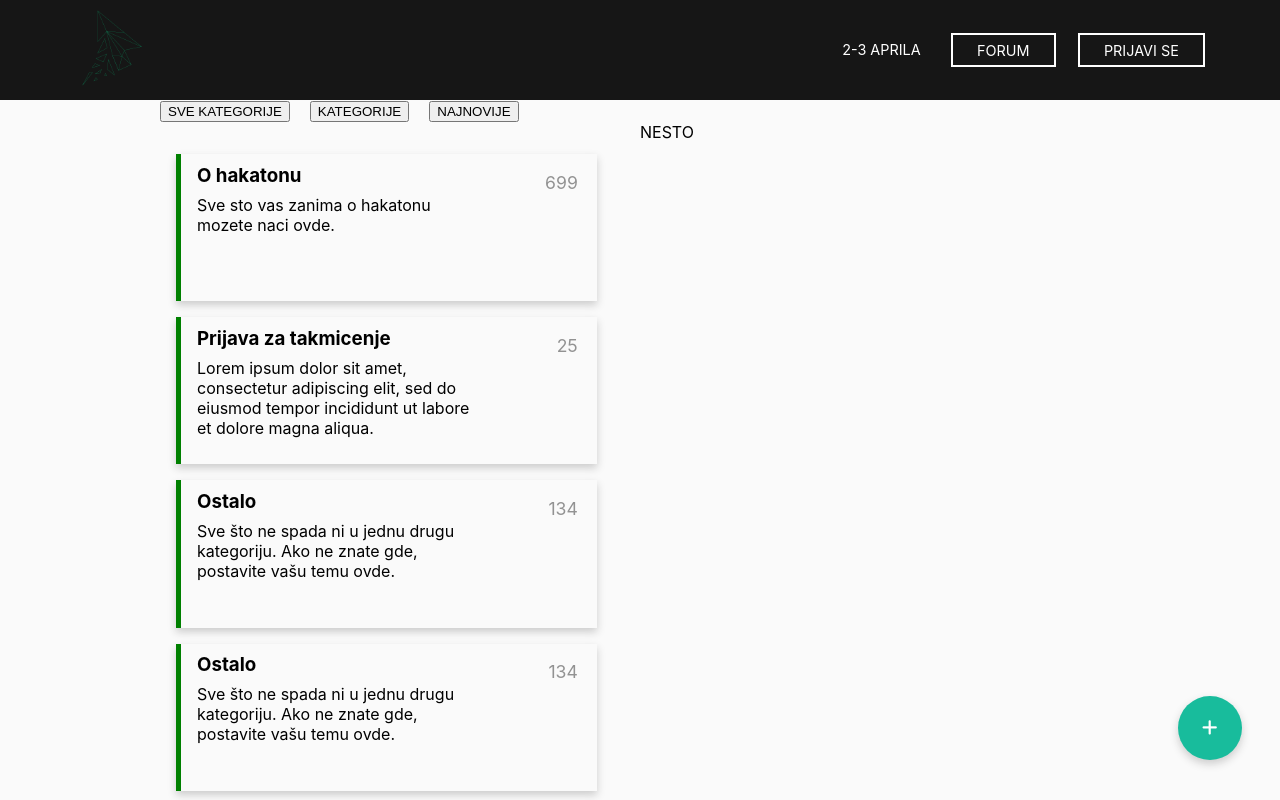
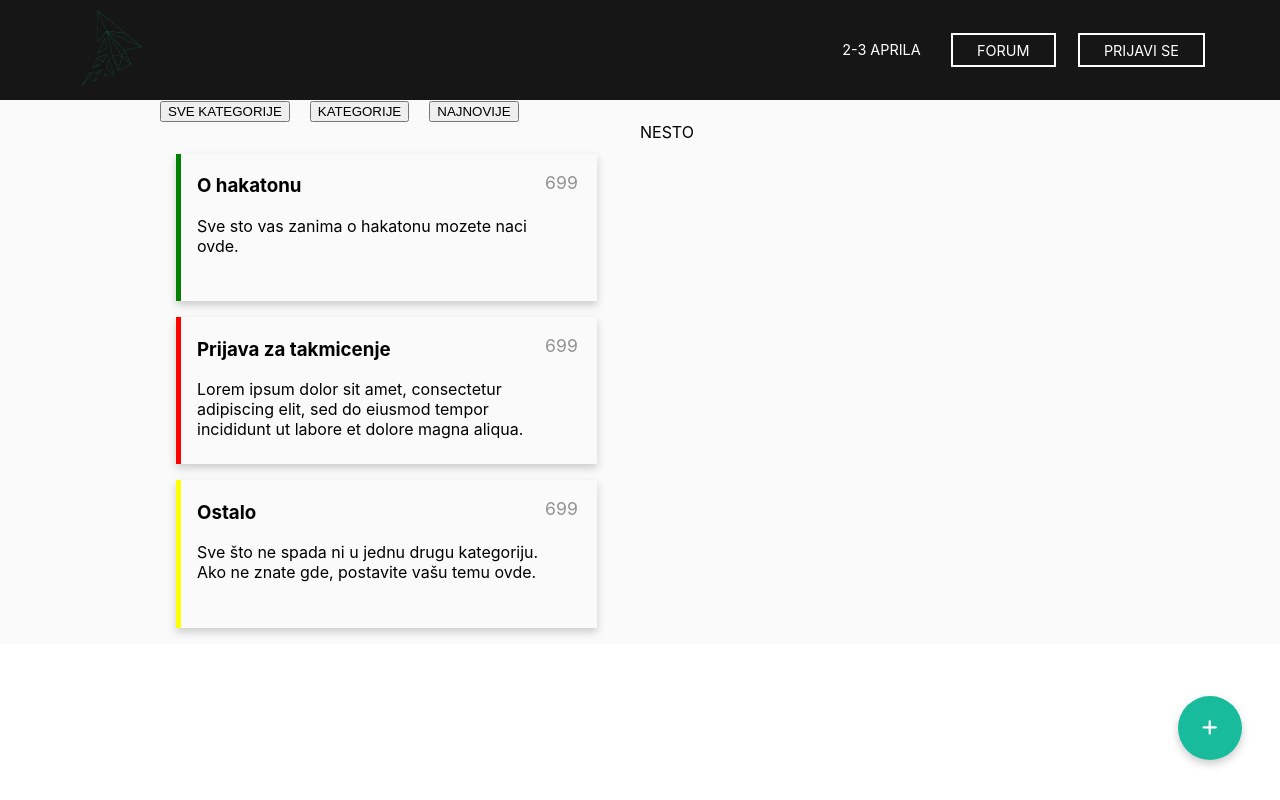
Before and after one commit to Nikolic-Marko/HZS_react, a React (Create React App) app: page /forum in a window 1280 px wide. Shown: the top 800 px of the page. Built offline with nearby package versions, Linux system fonts and the light colour scheme; the HTML template or start-up script is replaced by a standard one.

Commit message:
ispravio boje u kategorijama

```diff
--- a/src/component/Forum/ForumKategorije/ForumKategorije.js
+++ b/src/component/Forum/ForumKategorije/ForumKategorije.js
@@ -1,86 +1,33 @@
 import React from 'react'
 import classes from './ForumKategorije.module.css'
 import { NavLink } from 'react-router-dom'
+import Kartica from './Kartica/Kartica'
 
 const ForumKategorije = () => {
   return (
     <div className={classes.ForumKategorije}>
-      <div className={classes.Kartica}>
-        <div className={classes.Content}>
-          <NavLink
-            to="/forum/ohakatonu"
-            style={{ textDecoration: 'none', color: 'black' }}
-          >
-            <h3>O hakatonu</h3>
-          </NavLink>
-          <p>Sve sto vas zanima o hakatonu mozete naci ovde.</p>
-        </div>
-        <div className={classes.Topics}>699</div>
-      </div>
-      <div className={classes.Kartica}>
-        <div className={classes.Content}>
-          <NavLink
-            to="/forum/prijava"
-            style={{ textDecoration: 'none', color: 'black' }}
-          >
-            <h3>Prijava za takmicenje</h3>
-          </NavLink>
-          <p>
-            Lorem ipsum dolor sit amet, consectetur adipiscing elit, sed do
-            eiusmod tempor incididunt ut labore et dolore magna aliqua.
-          </p>
-        </div>
+      <Kartica
+        link="ohakatonu"
+        paragraph="Sve sto vas zanima o hakatonu mozete naci ovde."
+        heading="O hakatonu"
+        color="green"
+      />
 
-        <div className={classes.Topics}>25</div>
-      </div>
-      <div className={classes.Kartica}>
-        <div className={classes.Content}>
-          <NavLink
-            to="/forum/ostalo"
-            style={{ textDecoration: 'none', color: 'black' }}
-          >
-            <h3>Ostalo</h3>
-          </NavLink>
-          <p>
-            Sve što ne spada ni u jednu drugu kategoriju. Ako ne znate gde,
-            postavite vašu temu ovde.
-          </p>
-        </div>
+      <Kartica
+        link="prijava"
+        paragraph="Lorem ipsum dolor sit amet, consectetur adipiscing elit, sed do
+            eiusmod tempor incididunt ut labore et dolore magna aliqua."
+        heading="Prijava za takmicenje"
+        color="red"
+      />
 
-        <div className={classes.Topics}>134</div>
-      </div>
-      <div className={classes.Kartica}>
-        <div className={classes.Content}>
-          <NavLink
-            to="/forum/ostalo"
-            style={{ textDecoration: 'none', color: 'black' }}
-          >
-            <h3>Ostalo</h3>
-          </NavLink>
-          <p>
-            Sve što ne spada ni u jednu drugu kategoriju. Ako ne znate gde,
-            postavite vašu temu ovde.
-          </p>
-        </div>
-
-        <div className={classes.Topics}>134</div>
-      </div>
-      <div className={classes.Kartica}>
-        <div className={classes.Content}>
-          <NavLink
-            to="/forum/ostalo"
-            style={{ textDecoration: 'none', color: 'black' }}
-          >
-            <h3>Ostalo</h3>
-          </NavLink>
-          <p>
-            Sve što ne spada ni u jednu drugu kategoriju. Ako ne znate gde,
-            postavite vašu temu ovde.
-          </p>
-        </div>
-
-        <div className={classes.Topics}>134</div>
-      </div>
+      <Kartica
+        link="ostalo"
+        paragraph="Sve što ne spada ni u jednu drugu kategoriju. Ako ne znate gde,
+        postavite vašu temu ovde."
+        heading="Ostalo"
+        color="yellow"
+      />
     </div>
   )
 }
--- a/src/component/Forum/ForumKategorije/ForumKategorije.module.css
+++ b/src/component/Forum/ForumKategorije/ForumKategorije.module.css
@@ -1,22 +1,6 @@
 .ForumKategorije {
   width: 50%;
   padding: 1rem 0 0 0;
-}
-
-.Kartica {
-  height: 9rem;
-  display: flex;
-  justify-content: space-between;
-  padding: 0.1rem 1rem;
-  margin: 1rem;
-  width: 80%;
-  box-shadow: 0 4px 8px #ccc;
-  transition: all 0.5s;
-  border-left: 5px solid green;
-}
-
-.Kartica:hover {
-  box-shadow: 0 8px 16px #ccc;
 }
 
 .Content {
@@ -32,9 +16,3 @@
   margin: 0;
   padding: 0;
 }
-
-.Topics {
-  padding: 1rem 0.2rem;
-  color: #929292;
-  font-size: 1.1rem;
-}
--- /dev/null
+++ b/src/component/Forum/ForumKategorije/Kartica/Kartica.js
@@ -0,0 +1,22 @@
+import React from 'react'
+import { NavLink } from 'react-router-dom'
+import classes from './Kartica.module.css'
+const Kartica = (props) => {
+  const link = '/forum/' + props.link
+  return (
+    <div
+      className={classes.Kartica}
+      style={{ borderLeft: '5px solid ' + props.color }}
+    >
+      <div className={classes.Content}>
+        <NavLink to={link} style={{ textDecoration: 'none', color: 'black' }}>
+          <h3>{props.heading}</h3>
+        </NavLink>
+        <p>{props.paragraph}</p>
+      </div>
+      <div className={classes.Topics}>699</div>
+    </div>
+  )
+}
+
+export default Kartica
--- /dev/null
+++ b/src/component/Forum/ForumKategorije/Kartica/Kartica.module.css
@@ -0,0 +1,20 @@
+.Kartica {
+  height: 9rem;
+  display: flex;
+  justify-content: space-between;
+  padding: 0.1rem 1rem;
+  margin: 1rem;
+  width: 80%;
+  box-shadow: 0 4px 8px #ccc;
+  transition: all 0.5s;
+}
+
+.Kartica:hover {
+  box-shadow: 0 8px 16px #ccc;
+}
+
+.Topics {
+  padding: 1rem 0.2rem;
+  color: #929292;
+  font-size: 1.1rem;
+}
```
Also changed, not shown: 1 other file (tests, documents, lock files or other folders).
